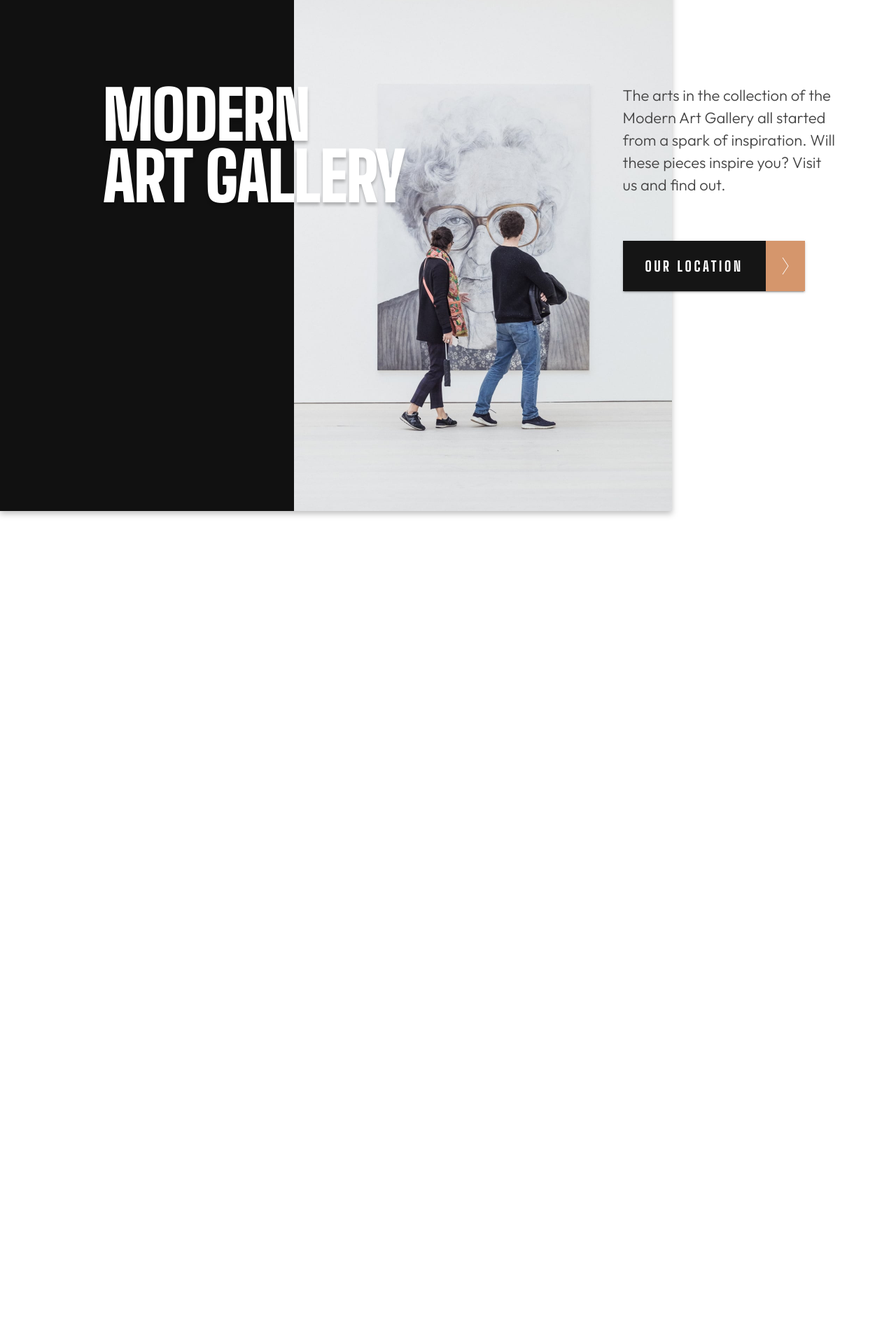
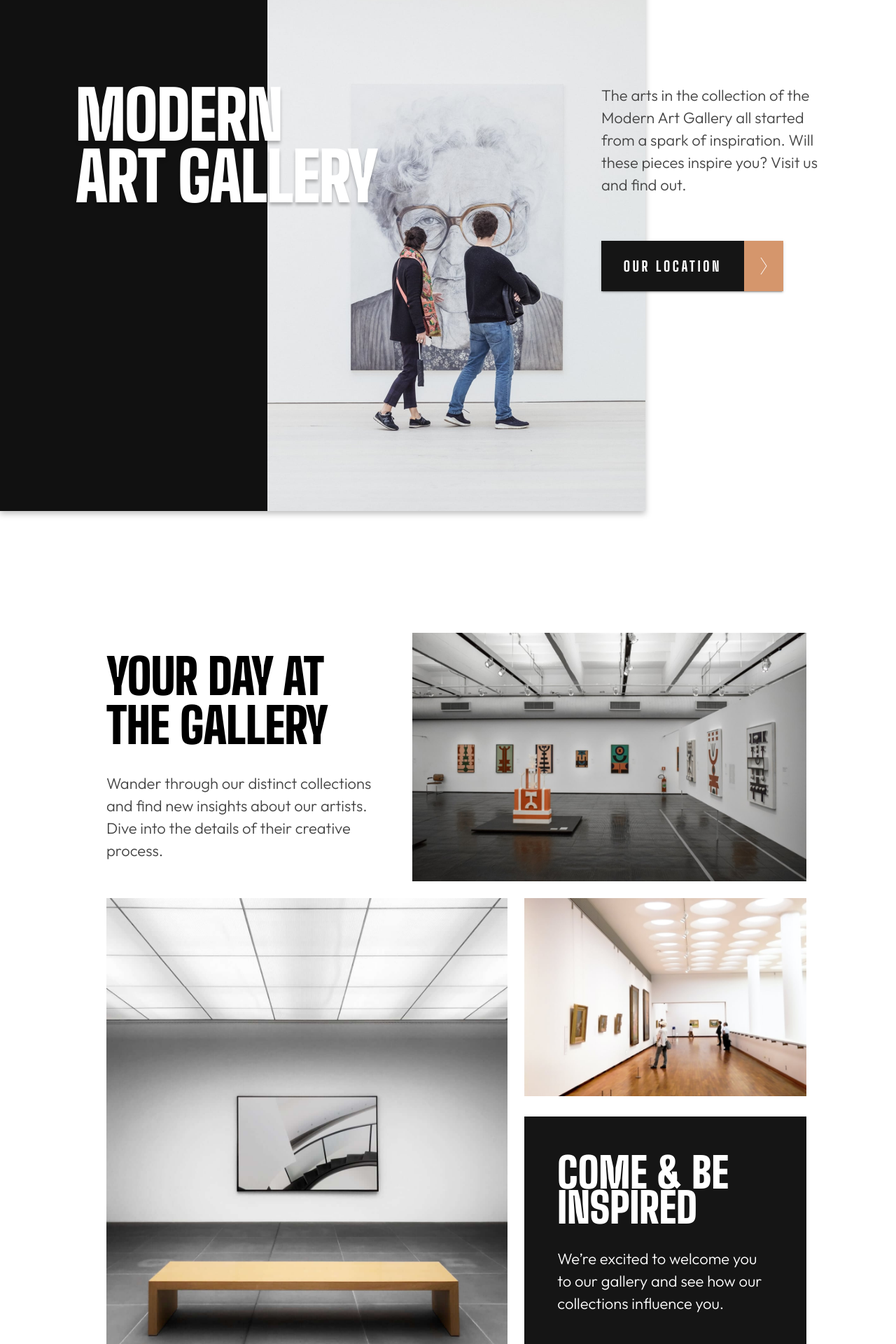
Before and after one commit to mseidel819/fe-art-gallery-website, a React (Create React App) app: page / in a window 1280 px wide. Shown: the part 20-1940 px from the top of the page at 70% size. Before the commit the page ends 1096 px from the top, so only its background shows below. Built offline with nearby package versions, Linux system fonts and the light colour scheme.

Commit message:
added desktop gallery section

```diff
--- a/src/App.js
+++ b/src/App.js
@@ -18,10 +18,18 @@ export const theme = createTheme({
     h2: {
       fontSize: "70px",
       lineHeight: "70px",
+      fontWeight: "900",
+      textTransform: "uppercase",
+      fontFamily: "Big Shoulders Display",
+      marginBottom: "32px",
     },
     h3: {
       fontSize: "60px",
       lineHeight: "50px",
+      fontWeight: "900",
+      textTransform: "uppercase",
+      fontFamily: "Big Shoulders Display",
+      marginBottom: "32px",
     },
     h4: {
       fontSize: "36px",
@@ -42,6 +50,9 @@ export const theme = createTheme({
     secondary: {
       main: "#151515",
     },
+    tertiary: {
+      main: "white",
+    },
   },
 });
 
--- /dev/null
+++ b/src/components/Gallery/gallery.component.jsx
@@ -0,0 +1,74 @@
+import { Grid, Typography, CardMedia } from "@mui/material";
+import galleryImage1 from "../../assets/desktop/image-grid-1@2x.jpg";
+import galleryImage2 from "../../assets/desktop/image-grid-2@2x.jpg";
+import galleryImage3 from "../../assets/desktop/image-grid-3@2x.jpg";
+
+const Gallery = () => {
+  return (
+    <Grid
+      container
+      spacing={3}
+      sx={{ width: "80%", margin: "0 auto", marginTop: "100px" }}
+    >
+      <Grid container item spacing={6} alignItems="center">
+        <Grid item md={5}>
+          <Typography variant="h2">Your day at the gallery</Typography>
+          <Typography variant="p">
+            Wander through our distinct collections and find new insights about
+            our artists. Dive into the details of their creative process.
+          </Typography>
+        </Grid>
+
+        <Grid item md={7}>
+          <CardMedia
+            component="img"
+            image={galleryImage1}
+            alt="gallery image 1"
+          />
+        </Grid>
+      </Grid>
+
+      <Grid spacing={3} container item md={12}>
+        <Grid item md={7}>
+          <CardMedia
+            component="img"
+            image={galleryImage2}
+            alt="gallery image 2"
+          />
+        </Grid>
+
+        <Grid
+          container
+          direction="column"
+          justifyContent="space-between"
+          item
+          md={5}
+        >
+          <Grid item>
+            <CardMedia
+              component="img"
+              image={galleryImage3}
+              alt="gallery image 2"
+            />
+          </Grid>
+          <Grid
+            item
+            sx={{
+              color: "white",
+              backgroundColor: "#151515",
+              padding: "55px 47px",
+            }}
+            alignItems="center"
+          >
+            <Typography variant="h3">Come &amp; be inspired</Typography>
+            <Typography variant="p" color="white">
+              We’re excited to welcome you to our gallery and see how our
+              collections influence you.
+            </Typography>
+          </Grid>
+        </Grid>
+      </Grid>
+    </Grid>
+  );
+};
+export default Gallery;
--- a/src/components/hero/hero.component.jsx
+++ b/src/components/hero/hero.component.jsx
@@ -1,4 +1,4 @@
-import { StyledContainer, StyledDiv } from "./hero.styles";
+import { StyledImageContainer, StyledInfoContainer } from "./hero.styles";
 
 import { Typography, Container, Grid, CardMedia, Button } from "@mui/material";
 import heroImage from "../../assets/desktop/image-hero@2x.jpg";
@@ -8,19 +8,18 @@ import { ReactComponent as RightArrow } from "../../assets/icon-arrow-right.svg"
 const Hero = () => {
   return (
     <>
-      <StyledContainer>
+      <StyledImageContainer>
         <CardMedia
           component="img"
           image={heroImage}
           alt="hero"
           sx={{
-            height: "800px",
             width: "auto",
           }}
         />
-      </StyledContainer>
+      </StyledImageContainer>
 
-      <StyledDiv container columnSpacing={8}>
+      <StyledInfoContainer container columnSpacing={8}>
         <Grid sm={6} item>
           <Typography variant="h1">
             Modern <br /> Art Gallery
@@ -34,7 +33,7 @@ const Hero = () => {
           </Typography>
           <ButtonComp text="Our Location" arrow={<RightArrow />} />
         </Grid>
-      </StyledDiv>
+      </StyledInfoContainer>
     </>
   );
 };
--- a/src/components/hero/hero.styles.jsx
+++ b/src/components/hero/hero.styles.jsx
@@ -1,18 +1,22 @@
 import styled from "@emotion/styled";
 import { Container, Grid } from "@mui/material";
 
-export const StyledDiv = styled(Grid)({
-  width: "87%",
-  margin: "0 auto",
+export const StyledImageContainer = styled("div")({
+  display: "flex",
+  justifyContent: "flex-end",
+  width: "72%",
+  height: "800px",
+  backgroundColor: "#111",
+  filter: "drop-shadow(0px 4px 4px rgba(0, 0, 0, 0.25))",
+  transform: "translate(0, -50px)",
+  position: "relative",
+});
+
+export const StyledInfoContainer = styled(Grid)({
+  width: "88%",
+  margin: "0 44px",
   display: "flex",
   justifyContent: "space-between",
   transform: "translate(0, -660px)",
+  position: "absolute",
 });
-export const StyledContainer = styled("div")({
-  display: "flex",
-  justifyContent: "flex-end",
-  width: "75%",
-  backgroundColor: "#111",
-  filter: "drop-shadow(0px 4px 4px rgba(0, 0, 0, 0.25))",
-  transform: "translate(0, -50px)",
-});
--- a/src/pages/main-page/main-page.component.jsx
+++ b/src/pages/main-page/main-page.component.jsx
@@ -1,7 +1,13 @@
 import Hero from "../../components/hero/hero.component";
+import Gallery from "../../components/Gallery/gallery.component";
 
 const MainPage = () => {
-  return <Hero />;
+  return (
+    <>
+      <Hero />
+      <Gallery />
+    </>
+  );
 };
 
 export default MainPage;
```
Also changed, not shown: src/components/Gallery/gallery.styles.jsx (added).
